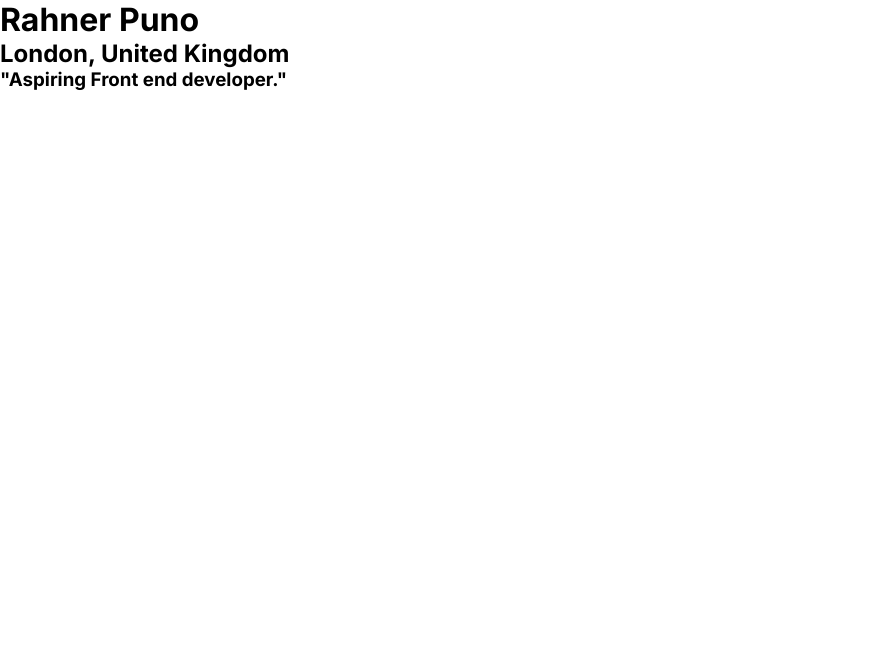
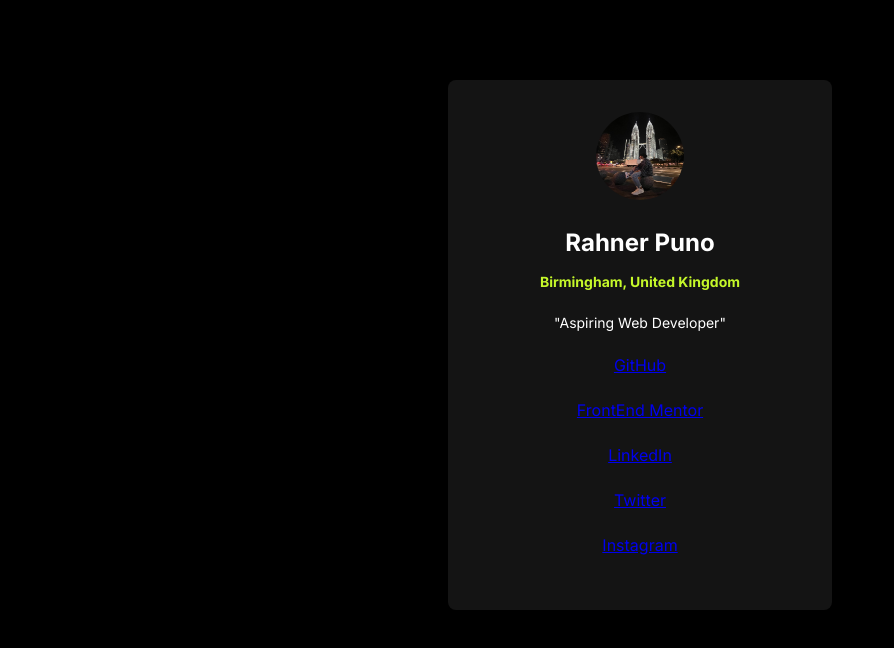
Before and after one commit to Hayazi28/social-links-profile-main, a plain HTML site: page index.html in a window 1280 px wide. Shown: the whole page, without its empty margins (0-894 px from the left). Drawn offline with Linux system fonts and the light colour scheme.

Commit message:
updated style.css code

```diff
--- a/index.html
+++ b/index.html
@@ -14,8 +14,36 @@
   </head>
 
   <body>
-    <h1>Rahner Puno</h1>
-    <h2>London, United Kingdom</h2>
-    <h3>"Aspiring Front end developer."</h3>
+    <main>
+      <section id="links-profile-container">
+        <div class="avatar-img">
+          <img src="./images/rahner_klpic.jpg" alt="Rahner Puno" />
+        </div>
+        <div class="profile-text">
+          <h1>Rahner Puno</h1>
+          <h4>Birmingham, United Kingdom</h4>
+          <p>"Aspiring Web Developer"</p>
+        </div>
+        <div class="profile-links-container">
+          <ul class="links-menu">
+            <li>
+              <a href="#">GitHub</a>
+            </li>
+            <li>
+              <a href="#">FrontEnd Mentor</a>
+            </li>
+            <li>
+              <a href="#">LinkedIn</a>
+            </li>
+            <li>
+              <a href="#">Twitter</a>
+            </li>
+            <li>
+              <a href="#">Instagram</a>
+            </li>
+          </ul>
+        </div>
+      </section>
+    </main>
   </body>
 </html>
--- a/style.css
+++ b/style.css
@@ -4,3 +4,60 @@
   box-sizing: border-box;
   font-family: "Inter", sans-serif;
 }
+
+body {
+  background-color: black;
+}
+
+#links-profile-container {
+  margin: 5rem auto;
+  width: 384px;
+  height: 530px;
+  background-color: #141414;
+  display: flex;
+  align-items: center;
+  flex-direction: column;
+  border-radius: 8px;
+}
+
+.avatar-img img {
+  width: 88px;
+  height: 88px;
+  border-radius: 50%;
+  margin-top: 2rem;
+}
+
+.profile-text {
+  text-align: center;
+}
+
+.profile-text h1 {
+  color: #ffffff;
+  font-size: 24px;
+  font-weight: bold;
+  margin-top: 1.5rem;
+}
+
+.profile-text h4 {
+  color: #c5f82a;
+  font-size: 14px;
+  font-weight: bold;
+  margin-top: 1rem;
+}
+
+.profile-text p {
+  color: #ffffff;
+  font-size: 14px;
+  margin-top: 1.5rem;
+}
+
+.profile-links-container {
+  margin-top: 1.5rem;
+}
+
+.links-menu li {
+  list-style-type: none;
+  width: 304px;
+  height: 45px;
+  text-align: center;
+}
```
Also changed, not shown: images/rahner_klpic.jpg (added).
